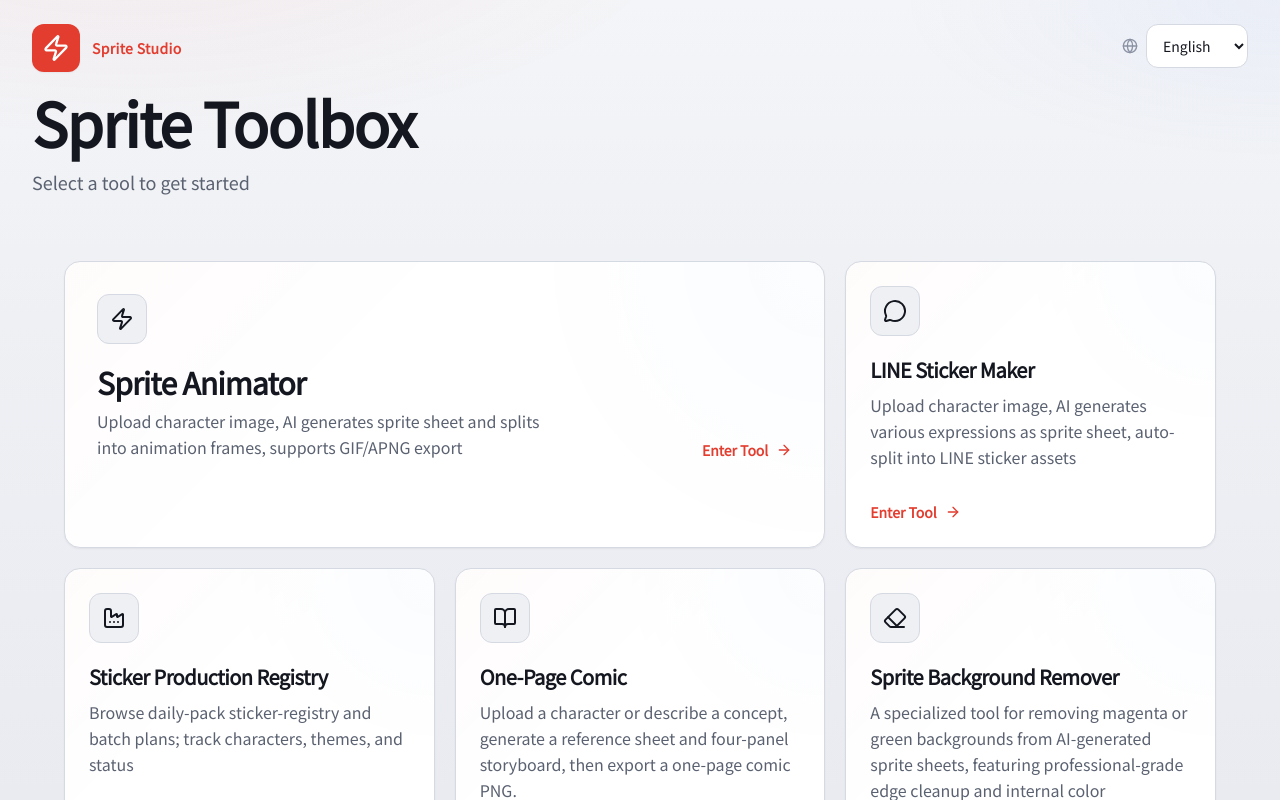
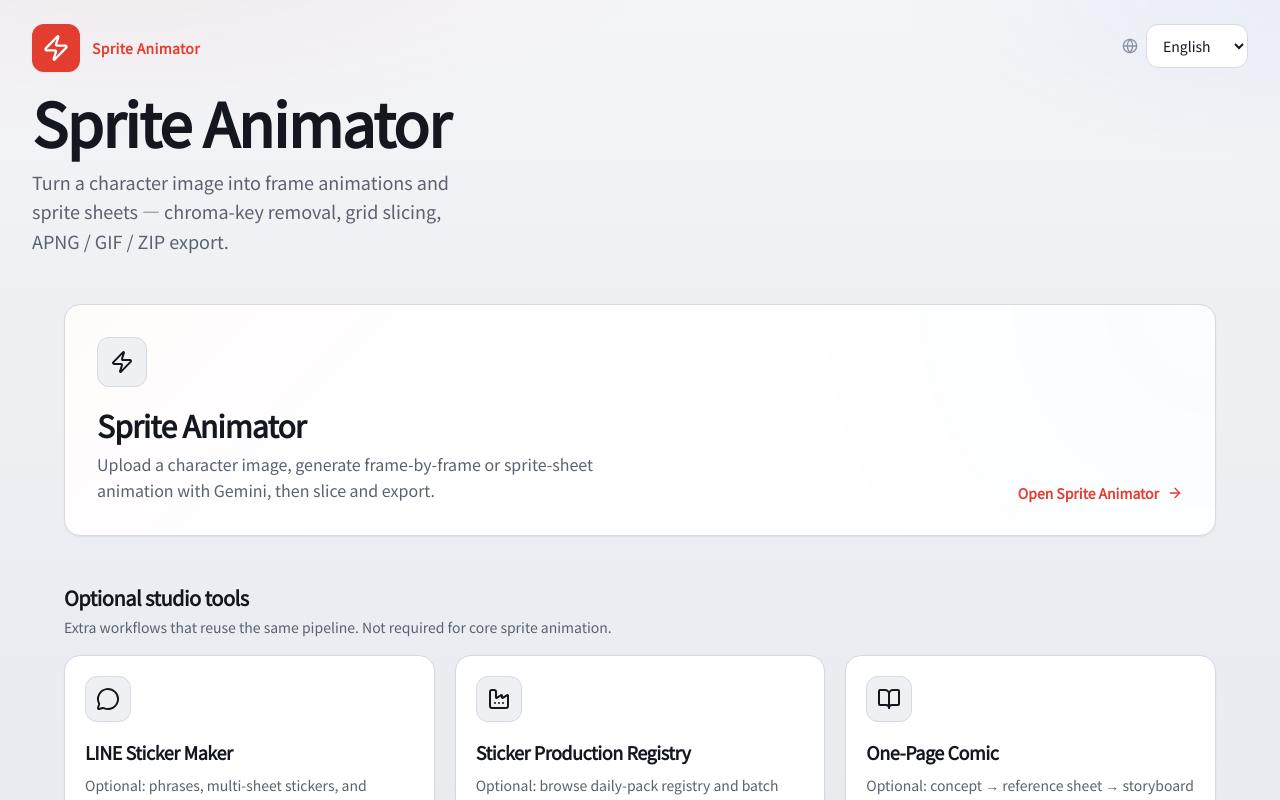
Before and after one commit to poirotw66/Sprite-Animator, a React (Vite) app: page / in a window 1280 px wide. Shown: the top 800 px of the page. Built offline with nearby package versions, Linux system fonts and the light colour scheme.

Commit message:
feat(ui): lead HomePage with Sprite Animator
Promote Sprite Animator as the primary CTA and group LINE, Comic,
Registry, RMBG, and Parting under an “optional studio tools” section.
Update en / zh-TW home copy accordingly.

Co-authored-by: Justin <poirotw66@users.noreply.github.com>

```diff
--- a/i18n/en.ts
+++ b/i18n/en.ts
@@ -264,14 +264,20 @@ export const en: Translations = {
   languageEn: 'English',
 
   // Home Page
-  homeTitle: 'Sprite Toolbox',
-  homeSubtitle: 'Select a tool to get started',
+  homeTitle: 'Sprite Animator',
+  homeSubtitle:
+    'Turn a character image into frame animations and sprite sheets — chroma-key removal, grid slicing, APNG / GIF / ZIP export.',
   spriteAnimatorTool: 'Sprite Animator',
-  spriteAnimatorDesc: 'Upload character image, AI generates sprite sheet and splits into animation frames, supports GIF/APNG export',
+  spriteAnimatorDesc:
+    'Upload a character image, generate frame-by-frame or sprite-sheet animation with Gemini, then slice and export.',
+  openSpriteAnimator: 'Open Sprite Animator',
+  optionalStudioTools: 'Optional studio tools',
+  optionalStudioToolsHint:
+    'Extra workflows that reuse the same pipeline. Not required for core sprite animation.',
   lineStickerTool: 'LINE Sticker Maker',
-  lineStickerDesc: 'Upload character image, AI generates various expressions as sprite sheet, auto-split into LINE sticker assets',
+  lineStickerDesc: 'Optional: phrases, multi-sheet stickers, and IndexedDB job restore',
   comicTool: 'One-Page Comic',
-  comicDesc: 'Upload a character or describe a concept, generate a reference sheet and four-panel storyboard, then export a one-page comic PNG.',
+  comicDesc: 'Optional: concept → reference sheet → storyboard → one-page comic PNG',
   enterTool: 'Enter Tool',
   backToHome: 'Back to Home',
   pageLoading: 'Loading…',
@@ -285,7 +291,7 @@ export const en: Translations = {
   errorBoundaryHint: 'If the problem persists, clear your browser cache or contact support.',
 
   registryTool: 'Sticker Production Registry',
-  registryToolDesc: 'Browse daily-pack sticker-registry and batch plans; track characters, themes, and status',
+  registryToolDesc: 'Optional: browse daily-pack registry and batch plans',
   registryTitle: 'Sticker Production Registry',
   registrySubtitle: 'Load output/sticker-registry.json or batch-plan.json. Local dev server can auto-fetch from output/',
   registryUploadRegistry: 'Upload registry JSON',
--- a/i18n/types.ts
+++ b/i18n/types.ts
@@ -267,6 +267,9 @@ export interface Translations {
   homeSubtitle: string;
   spriteAnimatorTool: string;
   spriteAnimatorDesc: string;
+  openSpriteAnimator: string;
+  optionalStudioTools: string;
+  optionalStudioToolsHint: string;
   lineStickerTool: string;
   lineStickerDesc: string;
   comicTool: string;
--- a/i18n/zh-TW.ts
+++ b/i18n/zh-TW.ts
@@ -264,14 +264,19 @@ export const zhTW: Translations = {
   languageEn: 'English',
 
   // Home Page
-  homeTitle: '精靈圖工具箱',
-  homeSubtitle: '選擇您需要的工具開始創作',
-  spriteAnimatorTool: '角色幀動畫小工具',
-  spriteAnimatorDesc: '上傳角色圖片，AI 自動生成精靈圖並切分為動畫幀，支援 GIF、APNG 輸出',
-  lineStickerTool: 'LINE 貼圖製作工具',
-  lineStickerDesc: '上傳角色圖片，AI 生成多種表情動作的精靈圖，自動切分為 LINE 貼圖素材',
+  homeTitle: 'Sprite Animator',
+  homeSubtitle:
+    '上傳角色圖，生成幀動畫與精靈圖——自動去背、網格切分，並匯出 APNG／GIF／ZIP。',
+  spriteAnimatorTool: 'Sprite Animator',
+  spriteAnimatorDesc:
+    '上傳角色圖，以 Gemini 生成逐幀或精靈圖動畫，再切分並匯出。',
+  openSpriteAnimator: '開啟 Sprite Animator',
+  optionalStudioTools: '可選工作室工具',
+  optionalStudioToolsHint: '共用同一套切分／去背管線的額外流程；核心動畫不必使用。',
+  lineStickerTool: 'LINE 貼圖製作',
+  lineStickerDesc: '可選：短語、多張 sheet、IndexedDB 作業還原',
   comicTool: '一頁式漫畫',
-  comicDesc: '上傳角色或描述概念，生成設定圖與四格分鏡，輸出單頁漫畫 PNG。',
+  comicDesc: '可選：概念 → 設定圖 → 分鏡 → 單頁漫畫 PNG',
   enterTool: '進入工具',
   backToHome: '返回首頁',
   pageLoading: '載入中…',
@@ -285,7 +290,7 @@ export const zhTW: Translations = {
   errorBoundaryHint: '若問題持續，請清除瀏覽器快取或聯絡技術支援。',
 
   registryTool: '貼圖產出履歷',
-  registryToolDesc: '檢視 daily-pack 產出的 sticker-registry 與批次計畫，追蹤角色、主題與完成狀態',
+  registryToolDesc: '可選：瀏覽 daily-pack 登記與批次計畫',
   registryTitle: '貼圖產出履歷',
   registrySubtitle: '載入 output/sticker-registry.json 或批次 batch-plan.json，檢視量產紀錄與預覽貼圖（本機開發伺服器可自動讀取 output/）',
   registryUploadRegistry: '上傳 registry JSON',
--- a/pages/HomePage.tsx
+++ b/pages/HomePage.tsx
@@ -13,12 +13,7 @@ interface ToolCard {
 const HomePage: React.FC = () => {
   const { t } = useLanguage();
 
-  const tools: ToolCard[] = [
-    {
-      id: 'sprite-animation',
-      path: '/sprite-animation',
-      icon: <Zap className="h-6 w-6" />,
-    },
+  const optionalTools: ToolCard[] = [
     {
       id: 'line-sticker',
       path: '/line-sticker',
@@ -65,21 +60,23 @@ const HomePage: React.FC = () => {
     }
   };
 
+  const spriteInfo = getToolInfo('sprite-animation');
+
   return (
     <div className="ui-page">
-      <header className="ui-shell mb-12 md:mb-16">
+      <header className="ui-shell mb-10 md:mb-12">
         <div className="flex items-start justify-between gap-4">
           <div className="max-w-2xl">
             <div className="mb-5 flex items-center gap-3">
               <div className="ui-icon-mark p-2.5">
                 <Zap className="h-7 w-7" />
               </div>
-              <p className="text-sm font-semibold tracking-wide text-signal">Sprite Studio</p>
+              <p className="text-sm font-semibold tracking-wide text-signal">Sprite Animator</p>
             </div>
             <h1 className="text-4xl font-bold tracking-tight text-ink md:text-5xl lg:text-6xl">
               {t.homeTitle}
             </h1>
-            <p className="mt-4 max-w-[42ch] text-base leading-relaxed text-ink-muted md:text-lg">
+            <p className="mt-4 max-w-[46ch] text-base leading-relaxed text-ink-muted md:text-lg">
               {t.homeSubtitle}
             </p>
           </div>
@@ -87,17 +84,10 @@ const HomePage: React.FC = () => {
         </div>
       </header>
 
-      <main className="mx-auto grid max-w-6xl grid-cols-1 gap-4 md:grid-cols-2 md:gap-5 lg:grid-cols-3">
-        {tools.map((tool, index) => {
-          const info = getToolInfo(tool.id);
-          const featured = index === 0;
-          return (
+      <main className="mx-auto flex max-w-6xl flex-col gap-10 md:gap-12">
         <Link
-              key={tool.id}
-              to={tool.path}
-              className={`group relative overflow-hidden rounded-xl border border-line bg-surface p-6 shadow-sm transition-all duration-300 hover:-translate-y-0.5 hover:border-signal/35 hover:shadow-md active:scale-[0.99] ${
-                featured ? 'md:col-span-2 md:p-8' : ''
-              }`}
+          to="/sprite-animation"
+          className="group relative overflow-hidden rounded-xl border border-line bg-surface p-6 shadow-sm transition-all duration-300 hover:-translate-y-0.5 hover:border-signal/35 hover:shadow-md active:scale-[0.99] md:p-8"
         >
           <div
             className="pointer-events-none absolute inset-0 opacity-[0.35]"
@@ -106,26 +96,60 @@ const HomePage: React.FC = () => {
                 'linear-gradient(135deg, rgb(226 61 47 / 0.05), transparent 42%), radial-gradient(circle at 100% 0%, rgb(47 111 237 / 0.06), transparent 40%)',
             }}
           />
-              <div className={`relative ${featured ? 'md:flex md:items-end md:justify-between md:gap-8' : ''}`}>
-                <div className={featured ? 'md:max-w-md' : ''}>
+          <div className="relative md:flex md:items-end md:justify-between md:gap-8">
+            <div className="md:max-w-xl">
               <div className="mb-5 inline-flex rounded-lg border border-line bg-paper p-3 text-ink transition-colors group-hover:border-signal/30 group-hover:bg-signal-soft group-hover:text-signal">
-                    {tool.icon}
+                <Zap className="h-6 w-6" />
               </div>
-                  <h2 className={`font-bold tracking-tight text-ink ${featured ? 'text-2xl md:text-3xl' : 'text-xl'}`}>
-                    {info.title}
+              <h2 className="text-2xl font-bold tracking-tight text-ink md:text-3xl">
+                {spriteInfo.title}
               </h2>
               <p className="mt-2 text-sm leading-relaxed text-ink-muted md:text-base">
-                    {info.desc}
+                {spriteInfo.desc}
               </p>
             </div>
-                <div className="mt-6 inline-flex items-center gap-2 text-sm font-semibold text-signal md:mt-8">
-                  {t.enterTool}
+            <div className="mt-6 inline-flex items-center gap-2 text-sm font-semibold text-signal md:mt-0">
+              {t.openSpriteAnimator}
               <ArrowRight className="h-4 w-4 transition-transform duration-300 group-hover:translate-x-1" />
             </div>
           </div>
         </Link>
+
+        <section aria-labelledby="optional-studio-tools">
+          <div className="mb-4 max-w-2xl">
+            <h2
+              id="optional-studio-tools"
+              className="text-lg font-semibold tracking-tight text-ink md:text-xl"
+            >
+              {t.optionalStudioTools}
+            </h2>
+            <p className="mt-1 text-sm leading-relaxed text-ink-muted">
+              {t.optionalStudioToolsHint}
+            </p>
+          </div>
+          <div className="grid grid-cols-1 gap-4 md:grid-cols-2 md:gap-5 lg:grid-cols-3">
+            {optionalTools.map((tool) => {
+              const info = getToolInfo(tool.id);
+              return (
+                <Link
+                  key={tool.id}
+                  to={tool.path}
+                  className="group relative overflow-hidden rounded-xl border border-line bg-surface p-5 shadow-sm transition-all duration-300 hover:-translate-y-0.5 hover:border-signal/35 hover:shadow-md active:scale-[0.99]"
+                >
+                  <div className="mb-4 inline-flex rounded-lg border border-line bg-paper p-2.5 text-ink transition-colors group-hover:border-signal/30 group-hover:bg-signal-soft group-hover:text-signal">
+                    {tool.icon}
+                  </div>
+                  <h3 className="text-lg font-bold tracking-tight text-ink">{info.title}</h3>
+                  <p className="mt-2 text-sm leading-relaxed text-ink-muted">{info.desc}</p>
+                  <div className="mt-5 inline-flex items-center gap-2 text-sm font-semibold text-signal">
+                    {t.enterTool}
+                    <ArrowRight className="h-4 w-4 transition-transform duration-300 group-hover:translate-x-1" />
+                  </div>
+                </Link>
               );
             })}
+          </div>
+        </section>
       </main>
 
       <footer className="ui-shell mt-16 text-center md:mt-20">
```
Lines whose indentation alone changed are shown as unchanged.
